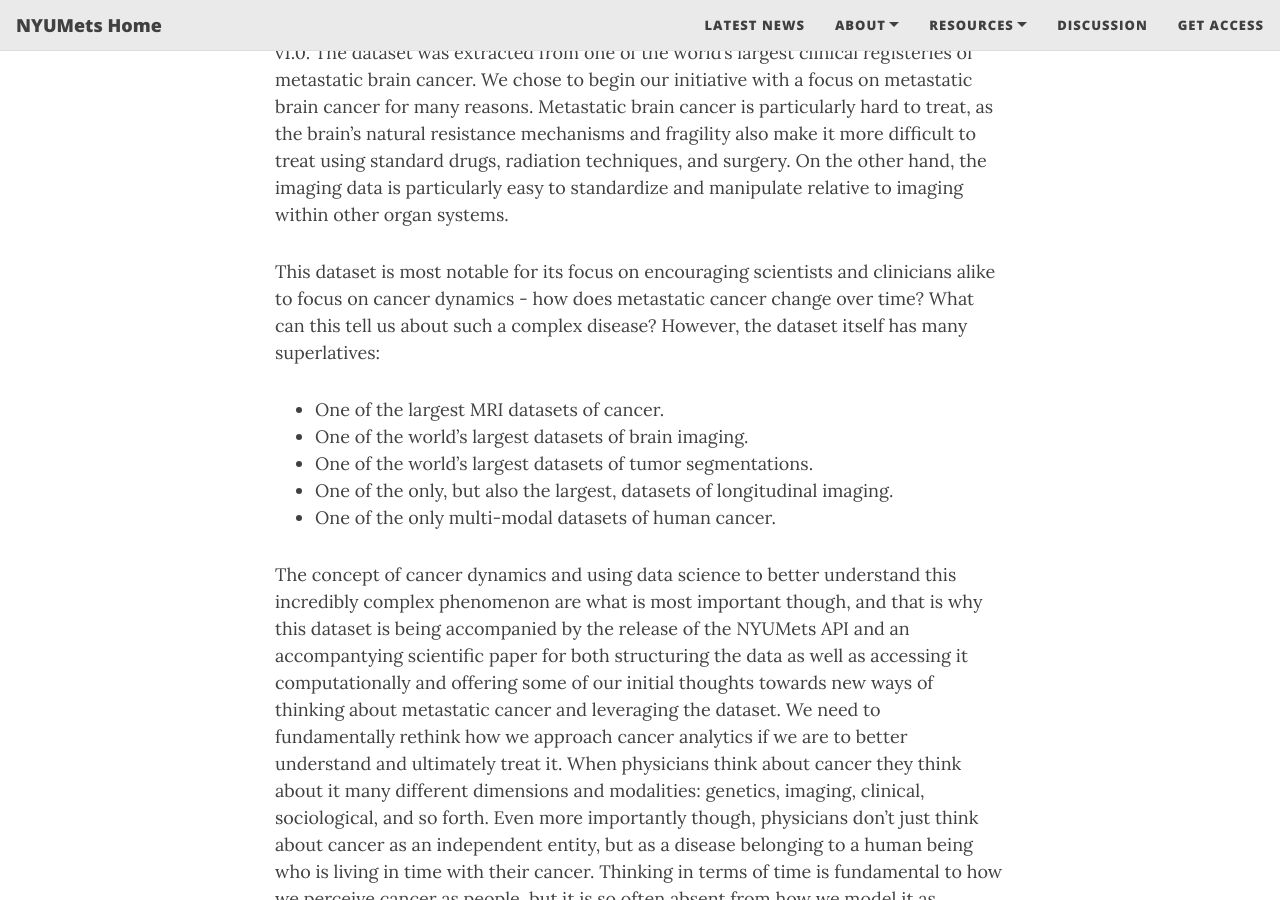
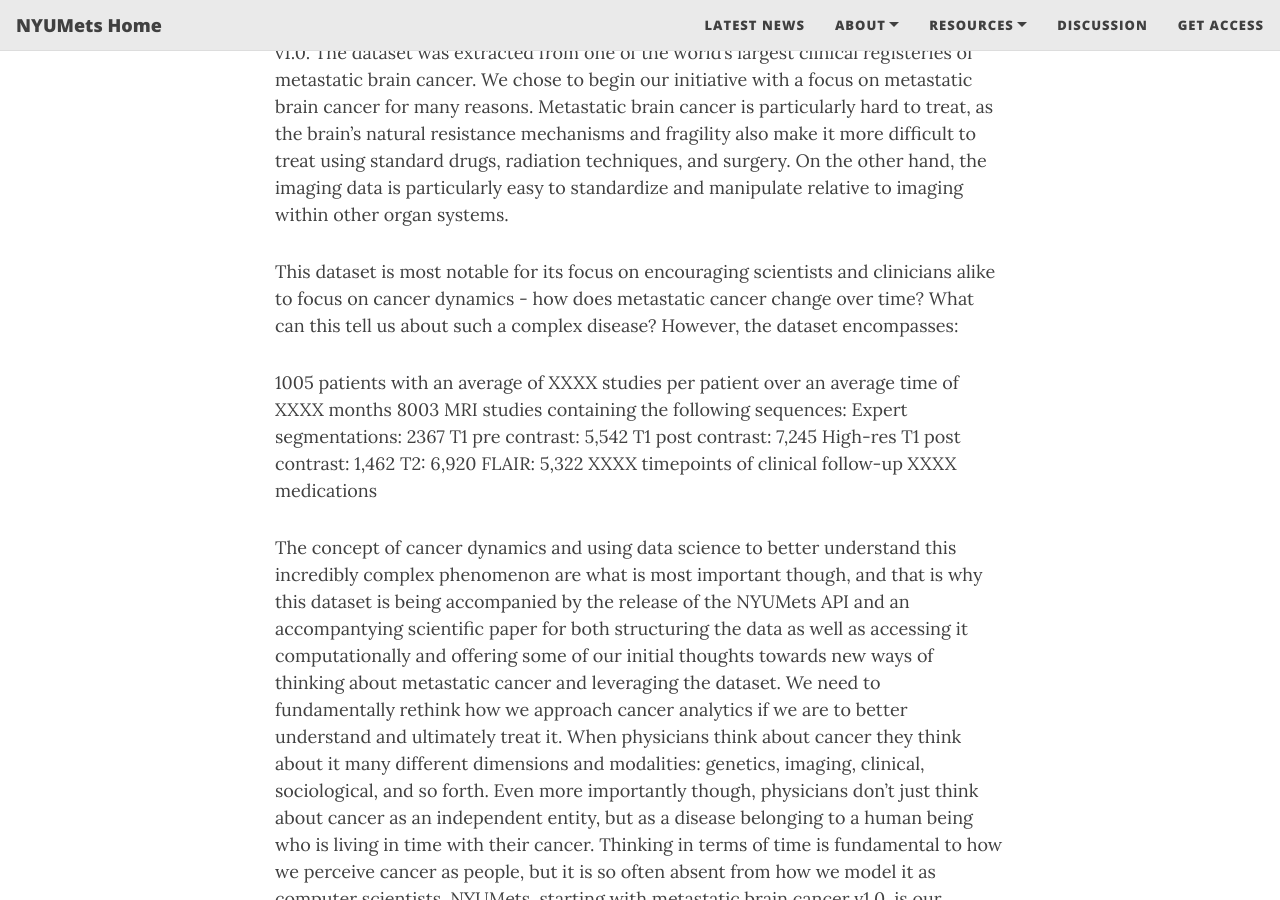
Before and after one commit to nyumets/nyumets.github.io, a Jekyll site: the page built from _posts/2022-03-29-nyumets-brain-v1.md, in a window 1280 px wide and 900 px high, scrolled down 332 px. Built offline with Jekyll 4.4.1, drawn with Linux system fonts in a browser that asks for light colours; nearby versions of some CDN libraries.

Commit message:
more facts

```diff
--- a/_posts/2022-03-29-nyumets-brain-v1.md
+++ b/_posts/2022-03-29-nyumets-brain-v1.md
@@ -9,13 +9,18 @@
 ---
 This post is to announce our first data release and scientific project, NYUMets_Brain v1.0. The dataset was extracted from one of the world's largest clinical registeries of metastatic brain cancer. We chose to begin our initiative with a focus on metastatic brain cancer for many reasons. Metastatic brain cancer is particularly hard to treat, as the brain's natural resistance mechanisms and fragility also make it more difficult to treat using standard drugs, radiation techniques, and surgery. On the other hand, the imaging data is particularly easy to standardize and manipulate relative to imaging within other organ systems.
 
-This dataset is most notable for its focus on encouraging scientists and clinicians alike to focus on cancer dynamics - how does metastatic cancer change over time? What can this tell us about such a complex disease? However, the dataset itself has many superlatives:<br>
+This dataset is most notable for its focus on encouraging scientists and clinicians alike to focus on cancer dynamics - how does metastatic cancer change over time? What can this tell us about such a complex disease? However, the dataset encompasses:<br>
 
-- One of the largest MRI datasets of cancer.
-- One of the world’s largest datasets of brain imaging.
-- One of the world's largest datasets of tumor segmentations.
-- One of the only, but also the largest, datasets of longitudinal imaging.
-- One of the only multi-modal datasets of human cancer.<br>
+1005 patients with an average of XXXX studies per patient over an average time of XXXX months
+8003 MRI studies containing the following sequences:
+Expert segmentations: 2367
+T1 pre contrast: 5,542
+T1 post contrast: 7,245
+High-res T1 post contrast: 1,462
+T2: 6,920
+FLAIR: 5,322
+XXXX timepoints of clinical follow-up
+XXXX medications <br>
 
 The concept of cancer dynamics and using data science to better understand this incredibly complex phenomenon are what is most important though, and that is why this dataset is being accompanied by the release of the NYUMets API and an accompantying scientific paper for both structuring the data as well as accessing it computationally and offering some of our initial thoughts towards new ways of thinking about metastatic cancer and leveraging the dataset. We need to fundamentally rethink how we approach cancer analytics if we are to better understand and ultimately treat it. When physicians think about cancer they think about it many different dimensions and modalities: genetics, imaging, clinical, sociological, and so forth. Even more importantly though, physicians don’t just think about cancer as an independent entity, but as a disease belonging to a human being who is living in time with their cancer. Thinking in terms of time is fundamental to how we perceive cancer as people, but it is so often absent from how we model it as computer scientists. NYUMets, starting with metastatic brain cancer v1.0, is our attempt to change this way of thinking.<br>
 
```
